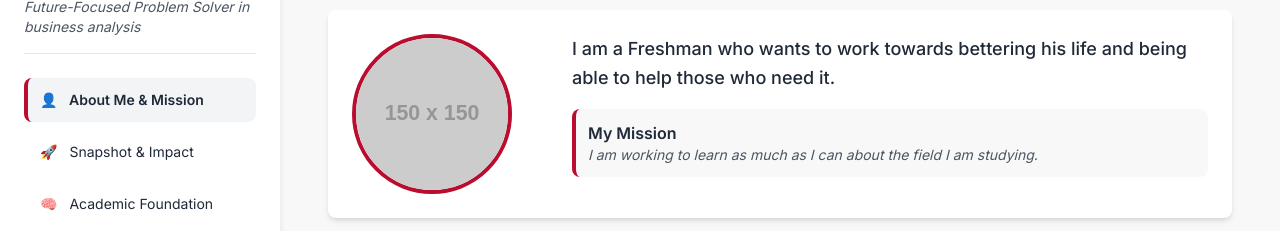
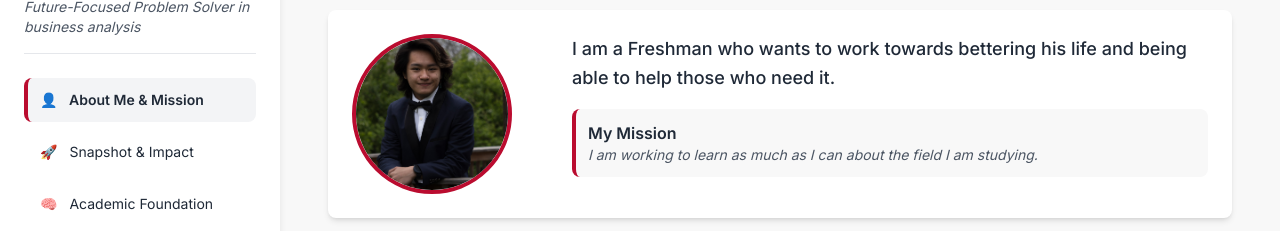
Before and after one commit to RoxasT-BSU/ISOM210-7-PROJECT-2, a plain HTML site: page index.html in a window 1280 px wide. Shown: the part 107-338 px from the top of the page. Drawn offline with nearby package versions, Linux system fonts and the light colour scheme; placeholder pictures from the web are drawn by us.

Commit message:
Update index.html

```diff
--- a/index.html
+++ b/index.html
@@ -263,7 +263,7 @@ CONFIRMATION: NO SVG graphics used. NO Mermaid JS used. -->
             impactScoreMultiplier: 10, // Adjusts how much projects/awards count towards total impact
 
             // --- INTRODUCTION & BRANDING FIELDS ---
-            photoUrl: "https://placehold.co/150x150/BA0C2F/FFFFFF/png?text=ROXAS+T", // Replace with a URL to a professional headshot
+            photoUrl: "./DSC09979.jpg?text=ROXAS+T", // Replace with a URL to a professional headshot
             logoUrl: "https://www.google.com/url?sa=i&url=https%3A%2F%2Fwww.bsu.edu%2F-%2Fmedia%2Fwww%2Fdepartmentalcontent%2Fbusinessaux%2Fpdfs%2Fball-state-trademarks-and-logos-one-sheet_.pdf%3Fsc_lang%3Den%26hash%3D1A35887C08F380AC517F4F862CF94ACBF204BC02&psig=AOvVaw35dQPHJAb3aS_MmzyaKnyC&ust=1762647845937000&source=images&cd=vfe&opi=89978449&ved=0CBYQjRxqFwoTCMjrgIel4ZADFQAAAAAdAAAAABBG?text=BSU", // URL for your school logo or personal brand icon
             personalBio: "I am a Freshman who wants to work towards bettering his life and being able to help those who need it.",
             missionStatement: "I am working to learn as much as I can about the field I am studying.",
```
